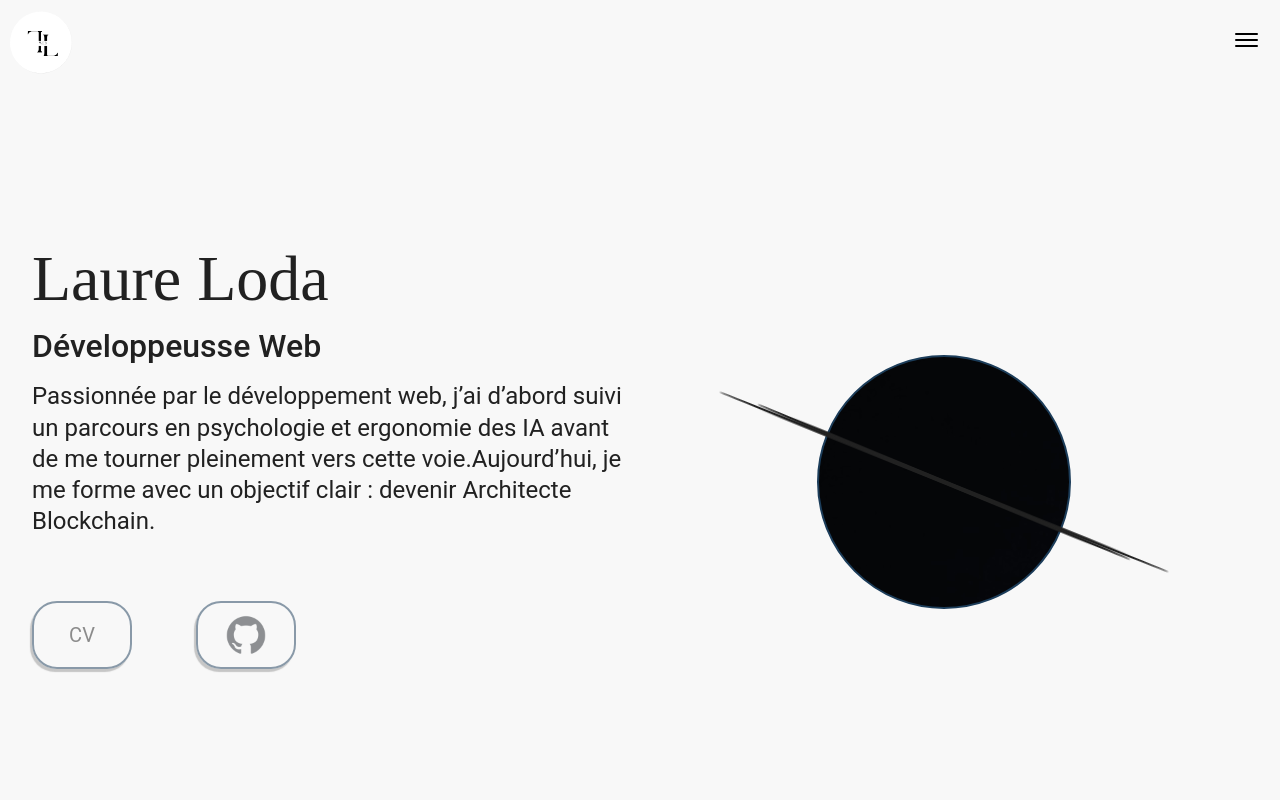
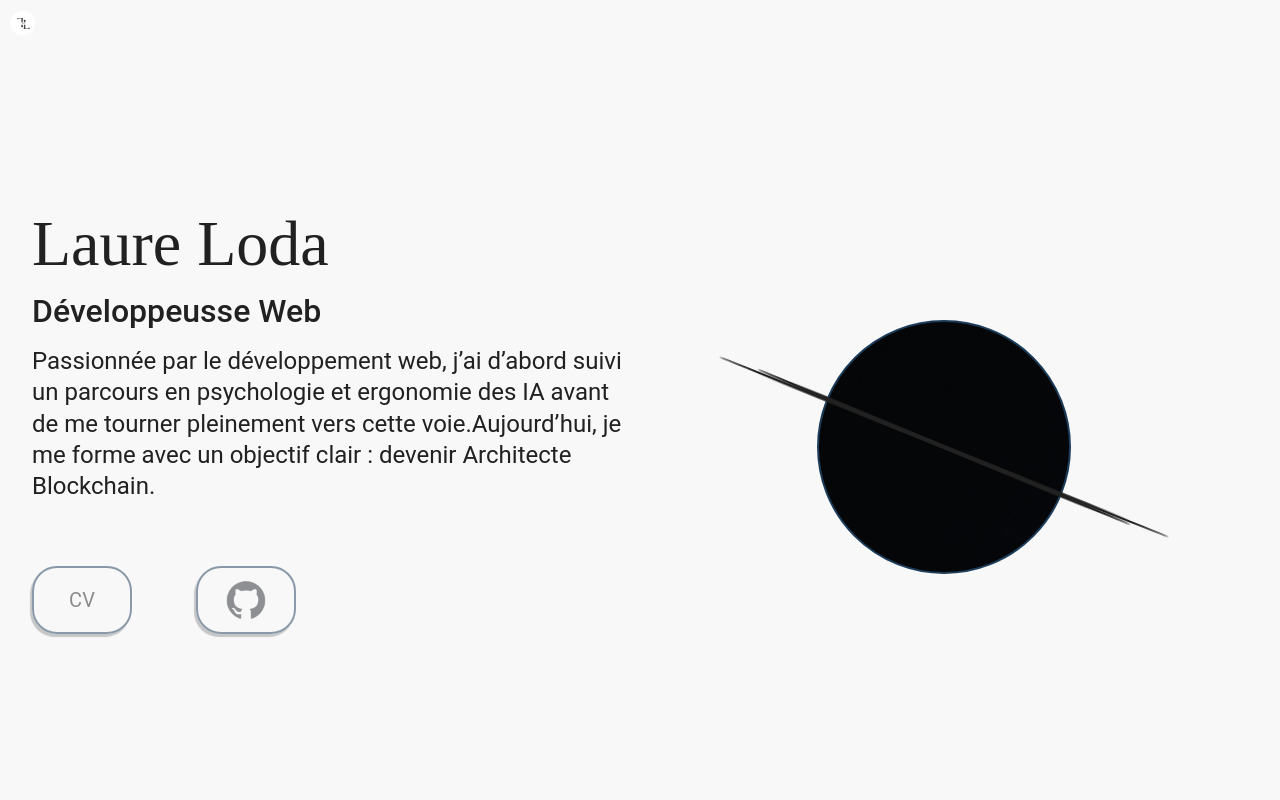
Before and after one commit to laure-ld/portfolio, a React (Create React App) app: page / in a window 1280 px wide. Shown: the top 800 px of the page. Built offline with nearby package versions, Linux system fonts and the light colour scheme.

Commit message:
UTILISATION USELOCATION POUR AFFICHE NAV

```diff
--- a/src/components/header.js
+++ b/src/components/header.js
@@ -1,18 +1,22 @@
-import  { useNavigate } from 'react-router-dom';
+import  { Link, useLocation } from 'react-router-dom';
 import React, {useState} from 'react';
 import '../styles/header.scss';
 
 
 function Header () {
-    const navigate = useNavigate();
+    const location = useLocation();
     const [isOpen, setIsOpen] = useState(false);
     function handleOnClick() {
         setIsOpen(!isOpen);
     }
+    const showMenu = location.pathname === "/main";
 
     return (
         <section className="container">
-            <img src="/images/logo.png" alt="logo" className="logo cursor-pointer" onClick={() => navigate("/main")}/>
+            <Link to="/main">
+                <img src="/images/logo.png" alt="logo" className="logo cursor-pointer"/>
+            </Link>
+            {showMenu && (
                 <button aria-expanded={isOpen} aria-controls="menu" onClick={handleOnClick} className="burger-btn">
                         <svg  className='line' stroke="black" fill="none" strokeLinecap="round" height="28" width="28" xmlns="http://www.w3.org/2000/svg">
                             <line x1="4" y1="12" x2="25" y2="12" strokeWidth="2"/>
@@ -20,6 +24,7 @@ function Header () {
                             <line x1="4" y1="18" x2="25" y2="18" strokeWidth="2"/>
                         </svg>
                 </button>
+            )}
             <nav id="menu" className={`menu ${isOpen ? 'open' : ''}`} onClick={handleOnClick}>
                 <ul>
                     <li><a href="#projets">Projets</a></li>
```
Lines whose indentation alone changed are shown as unchanged.
